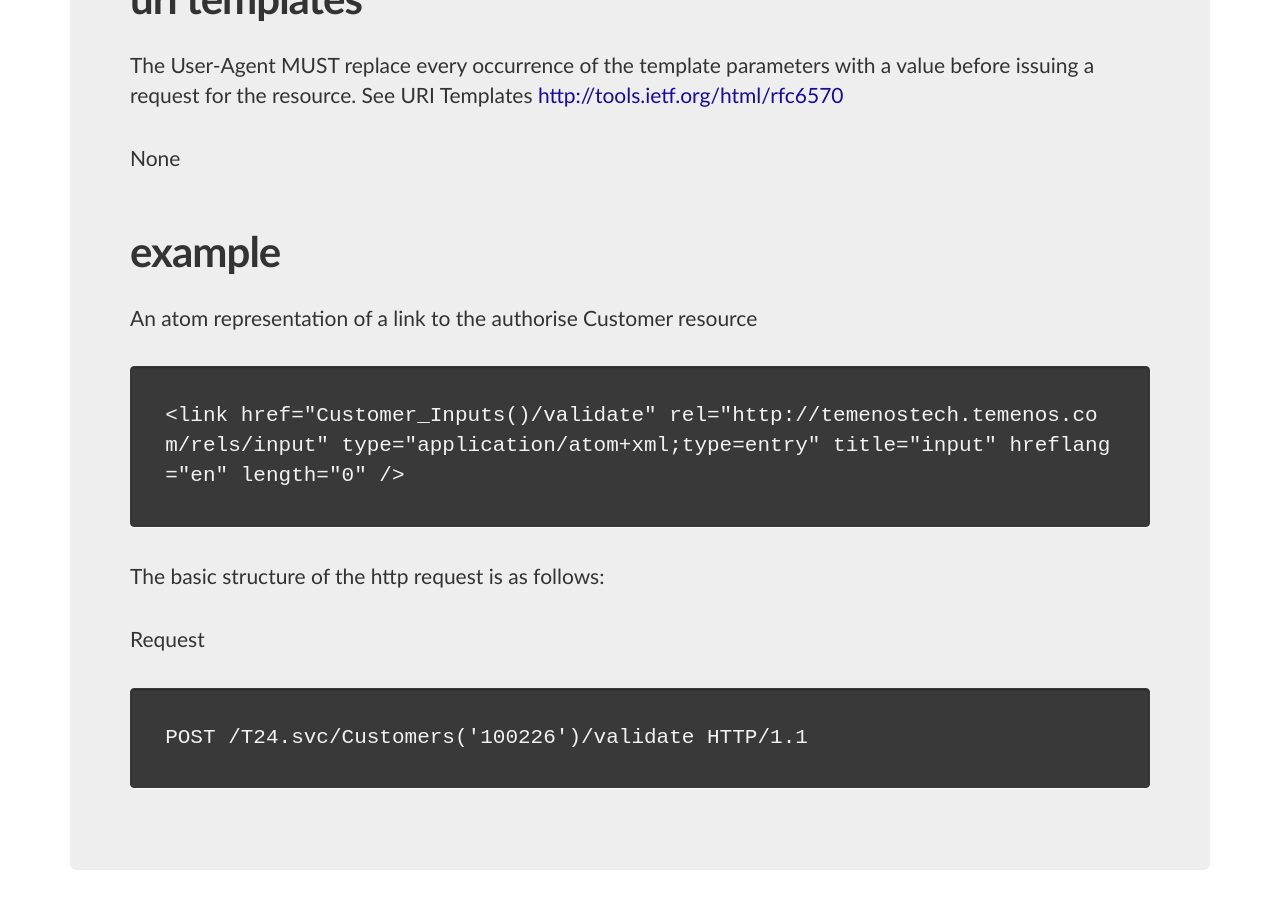
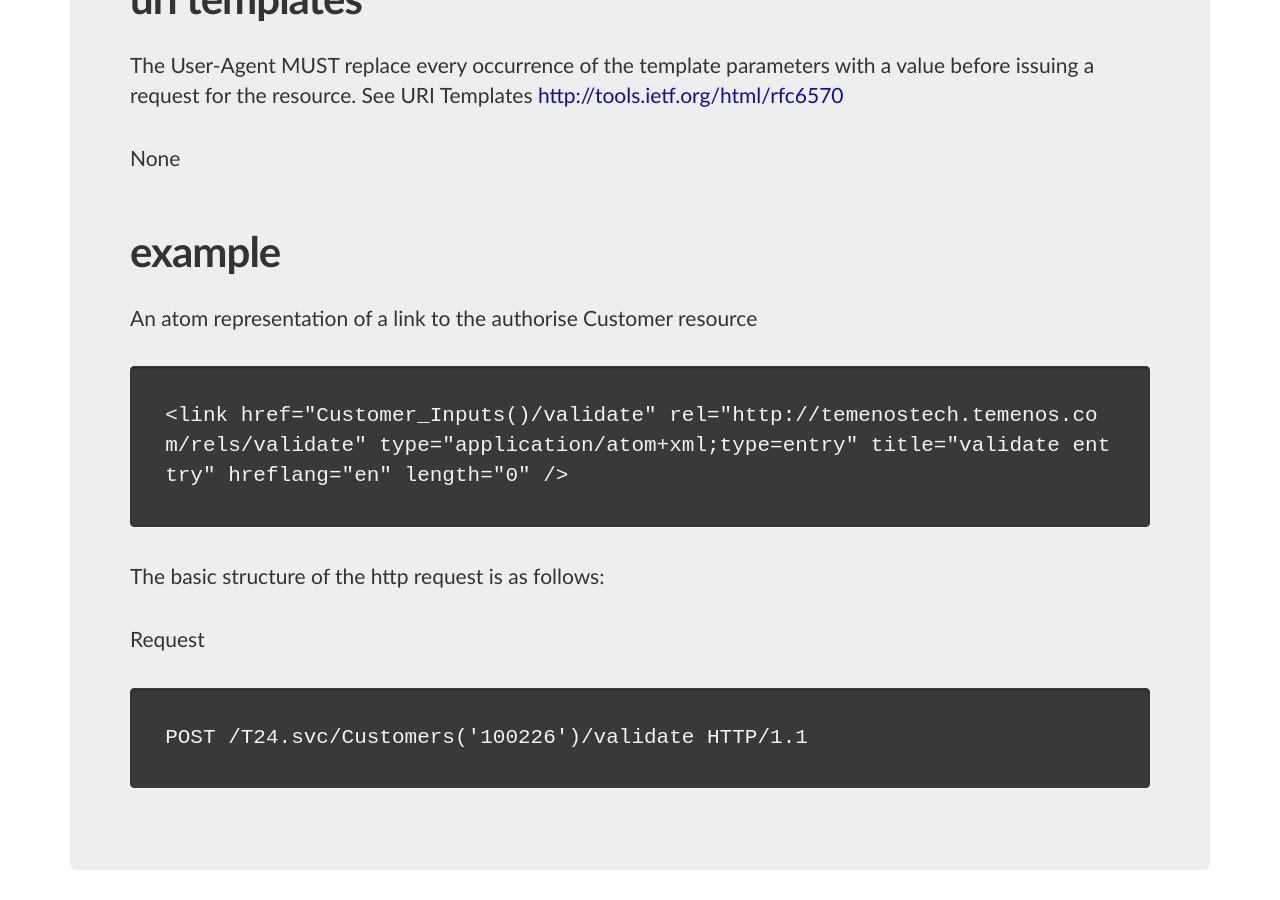
Before and after one commit to temenostech/TemenosHypermediaAPI, a Jekyll site: the page built from rels/validate/index.md, in a window 1280 px wide and 900 px high, scrolled down 1068 px. Built offline with Jekyll 4.4.1, drawn with Linux system fonts in a browser that asks for light colours; some web fonts are replaced; Markdown is read by kramdown in place of the engine named in the settings.

Commit message:
Corrected the contents for Validate

```diff
--- a/rels/validate/index.md
+++ b/rels/validate/index.md
@@ -3,7 +3,7 @@ layout: default
 title: Temenos API Documentation
 ---
 
-# input
+# validate
 
 ## fqn
 http://temenostech.temenos.com/rels/validate
@@ -26,7 +26,7 @@ None
 ## example
 An atom representation of a link to the authorise Customer resource
 <pre>
-&lt;link href="Customer_Inputs()/validate" rel="http://temenostech.temenos.com/rels/input" type="application/atom+xml;type=entry" title="input" hreflang="en" length="0" /&gt;
+&lt;link href="Customer_Inputs()/validate" rel="http://temenostech.temenos.com/rels/validate" type="application/atom+xml;type=entry" title="validate enttry" hreflang="en" length="0" /&gt;
 </pre>
 
 The basic structure of the http request is as follows:
```
